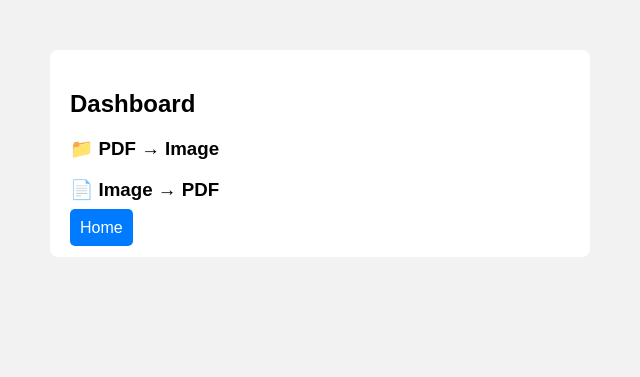
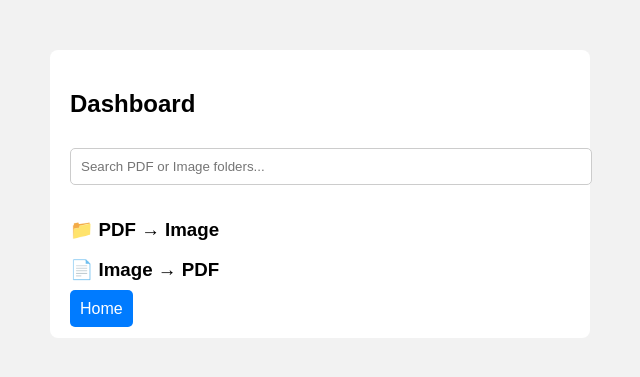
Before and after one commit to rezuwan19/pdf2image, a Flask app: page /dashboard in a window 1280 px wide. Shown: the top 377 px of the page, without its empty margins (320-960 px from the left). Run offline with Flask 3, Linux system fonts and the light colour scheme.

Commit message:
add Search box on dashboard

```diff
--- a/static/css/style.css
+++ b/static/css/style.css
@@ -31,3 +31,11 @@ select {
     padding: 8px;
     margin-top: 10px;
 }
+
+#searchBox {
+    width: 100%;
+    padding: 10px;
+    margin-bottom: 15px;
+    border-radius: 5px;
+    border: 1px solid #ccc;
+}
--- /dev/null
+++ b/static/js/dashboard.js
@@ -0,0 +1,9 @@
+function searchDashboard() {
+    let input = document.getElementById("searchBox").value.toLowerCase();
+    let items = document.getElementsByClassName("search-item");
+
+    for (let i = 0; i < items.length; i++) {
+        let text = items[i].innerText.toLowerCase();
+        items[i].style.display = text.includes(input) ? "" : "none";
+    }
+}
--- a/templates/dashboard.html
+++ b/templates/dashboard.html
@@ -1,6 +1,5 @@
 <!DOCTYPE html>
 <html>
-
 <head>
     <link rel="stylesheet" href="/static/css/style.css">
 </head>
@@ -9,22 +8,32 @@
 <div class="container">
     <h2>Dashboard</h2>
 
+    <!-- 🔍 Search -->
+    <input type="text" id="searchBox"
+           placeholder="Search PDF or Image folders..."
+           onkeyup="searchDashboard()">
+
     <h3>📁 PDF → Image</h3>
-        <ul>
+    <ul id="imageFolderList">
         {% for f in image_folders %}
-            <li><a href="/preview/images/{{ f }}">{{ f }}</a></li>
+        <li class="search-item">
+            <a href="/preview/images/{{ f }}">{{ f }}</a>
+        </li>
         {% endfor %}
     </ul>
 
     <h3>📄 Image → PDF</h3>
-        <ul>
+    <ul id="pdfFileList">
         {% for p in pdf_files %}
-            <li><a href="/preview/pdf/{{ p }}">{{ p }}</a></li>
+        <li class="search-item">
+            <a href="/preview/pdf/{{ p }}">{{ p }}</a>
+        </li>
         {% endfor %}
     </ul>
 
-        <a href="/" style="background: #007bff; color: white; display: right; padding: 10px; text-align: center; text-decoration: none; border: none; border-radius: 5px;">Home</a>
+    <a href="/" class="btn">Home</a>
 </div>
+
+<script src="/static/js/dashboard.js"></script>
 </body>
-
 </html>
```
Lines whose indentation alone changed are shown as unchanged.
